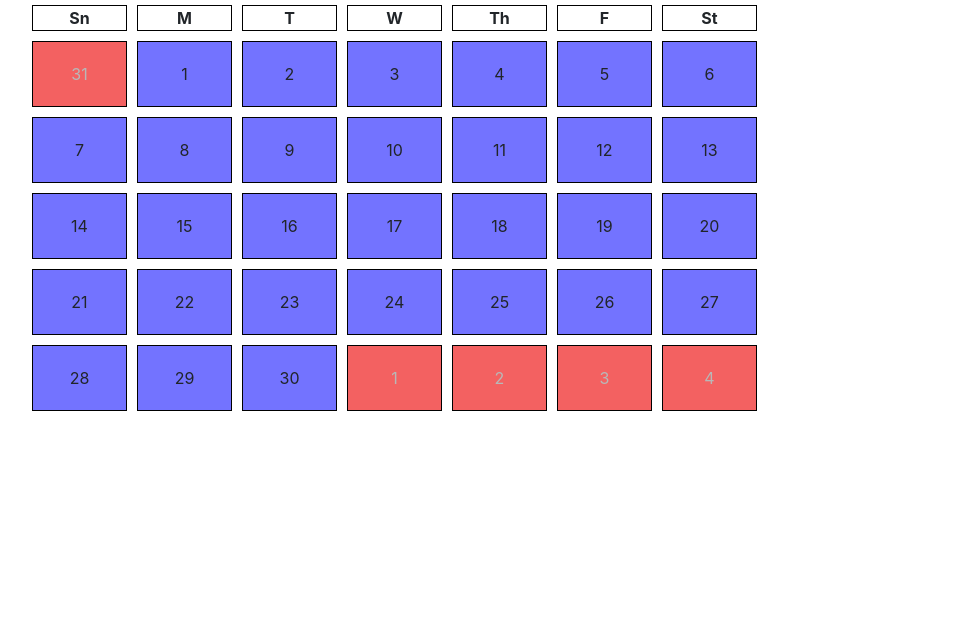
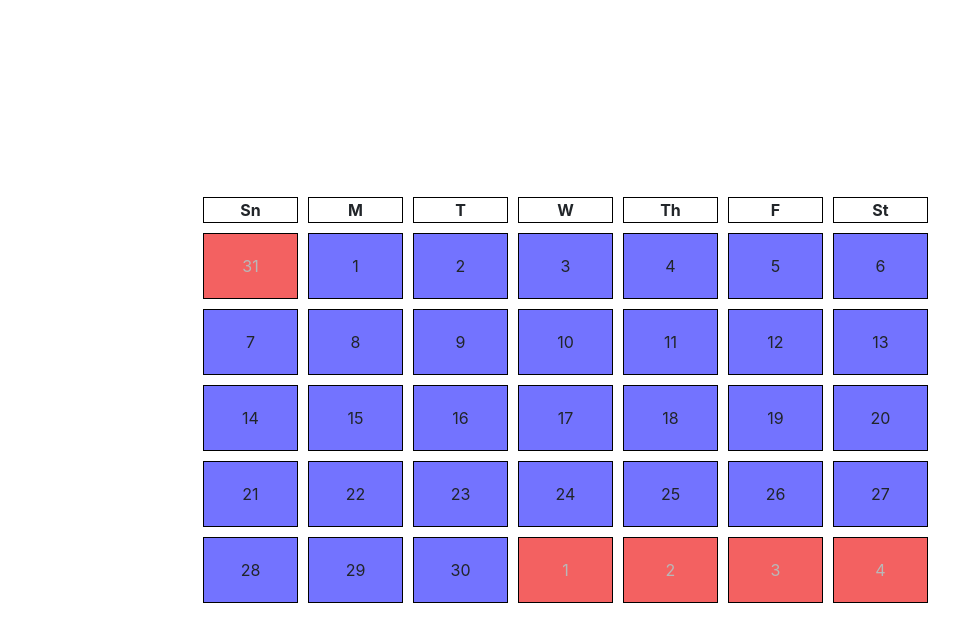
Before and after one commit to phillipbooker/week-5-group, a plain HTML site: page index.html in a window 1280 px wide. Shown: the whole page, without its empty margins (43-1002 px from the left). Drawn offline with nearby package versions, Linux system fonts and the light colour scheme.

Commit message:
centered the calendar

```diff
--- a/assets/css/style.css
+++ b/assets/css/style.css
@@ -1,13 +1,9 @@
-/* body {
-    position: relative;
-} */
-
-/* .container {
-    position: absolute;
+.container {
+    position: fixed;
     top: 50%;
     left: 50%;
-    transform: translate(-50%, -50%);
-} */
+    transform: translate(-35%, -50%);
+}
 
 .calendar-box{
     border: solid 1px black;
```
Also changed, not shown: assets/javascript/generate.js (line endings or trailing spaces).
